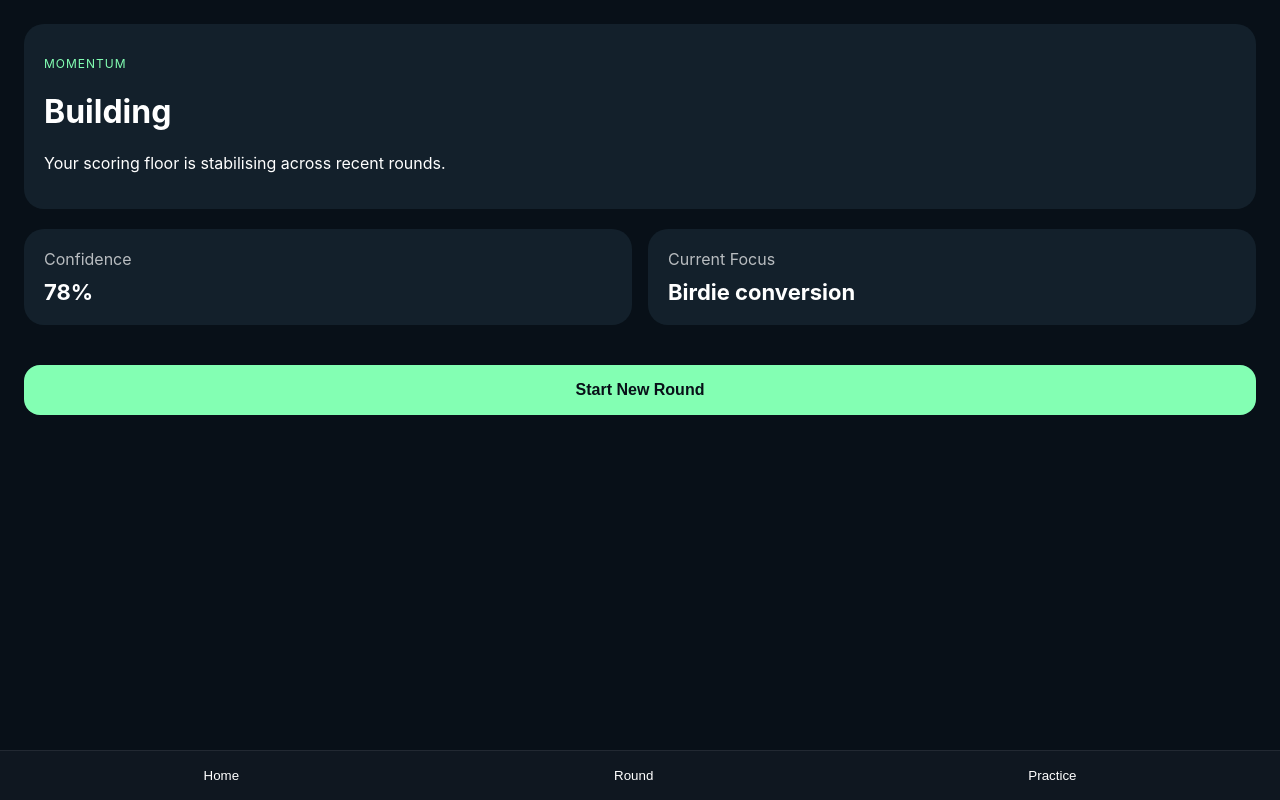
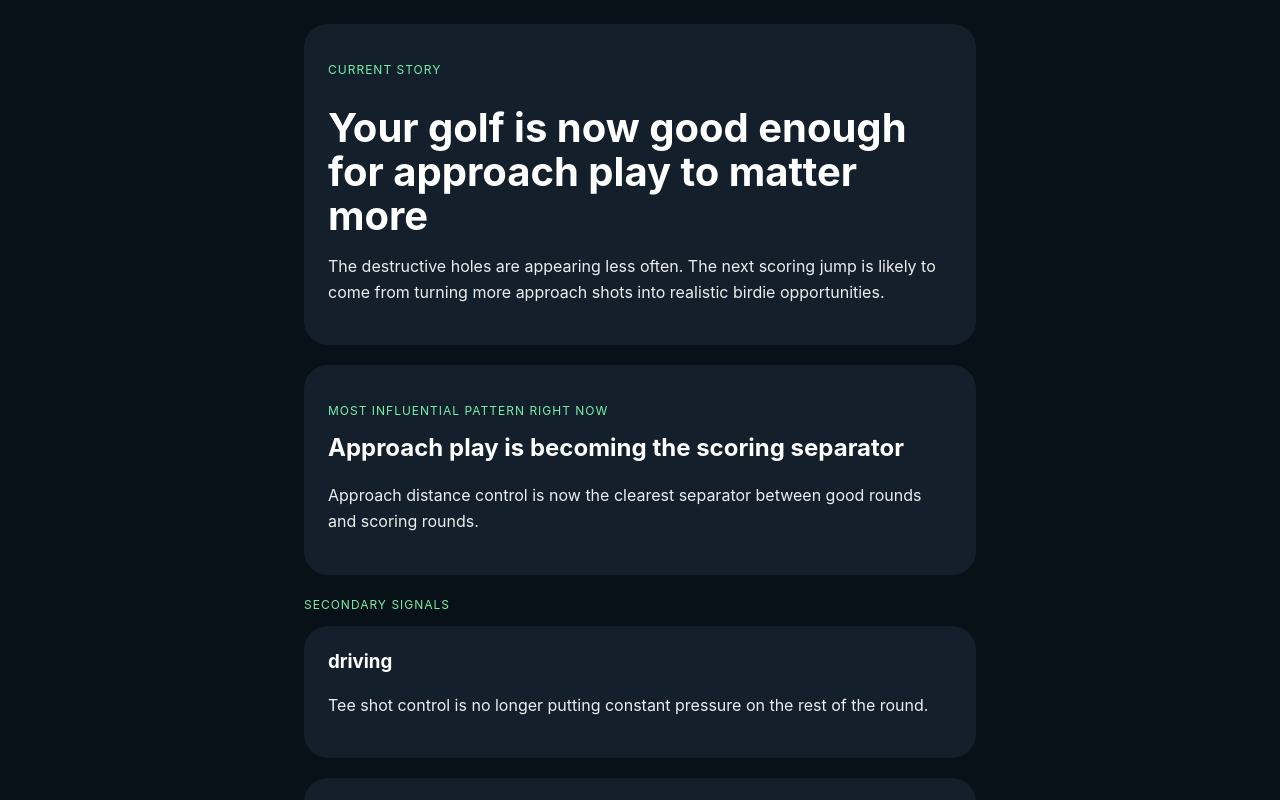
Before and after one commit to 1Kevin-Curtis/Lop-MVP, a React (Vite) app: page / in a window 1280 px wide. Shown: the top 800 px of the page. Built offline with nearby package versions, Linux system fonts and the light colour scheme.

Commit message:
Add files via upload

```diff
--- a/src/App.jsx
+++ b/src/App.jsx
@@ -1,68 +1,33 @@
 
-import { useState } from "react";
 import HomeScreen from "./screens/HomeScreen";
-import CourseSetupScreen from "./screens/CourseSetupScreen";
-import CaptureRoundScreen from "./screens/CaptureRoundScreen";
-import RoundCompleteScreen from "./screens/RoundCompleteScreen";
-import PracticeScreen from "./screens/PracticeScreen";
-import BottomNav from "./components/BottomNav";
 
 export default function App() {
-  const [screen, setScreen] = useState("home");
+  const playerSignals = [
+    {
+      type: "driving",
+      importance: 72,
+      confidence: 81,
+      trend: "improving",
+      narrative:
+        "Tee shot control is no longer putting constant pressure on the rest of the round."
+    },
+    {
+      type: "approach",
+      importance: 94,
+      confidence: 76,
+      trend: "blocking",
+      narrative:
+        "Approach distance control is now the clearest separator between good rounds and scoring rounds."
+    },
+    {
+      type: "putting",
+      importance: 63,
+      confidence: 58,
+      trend: "emerging",
+      narrative:
+        "Pace control is stabilising, but scoring conversion still comes and goes under pressure."
+    }
+  ];
 
-  const [roundData, setRoundData] = useState({
-    course: "Sunningdale",
-    tees: "White",
-    holes: [],
-    scoreHistory: [84, 82, 81, 79]
-  });
-
-  const startRound = (course, tees) => {
-    setRoundData(prev => ({
-      ...prev,
-      course,
-      tees,
-      holes: []
-    }));
-
-    setScreen("capture");
-  };
-
-  const completeRound = (holes) => {
-    const totalScore = holes.reduce((sum, h) => sum + h.score, 0);
-
-    setRoundData(prev => ({
-      ...prev,
-      holes,
-      scoreHistory: [...prev.scoreHistory, totalScore]
-    }));
-
-    setScreen("complete");
-  };
-
-  return (
-    <div className="app-shell">
-      {screen === "home" && (
-        <HomeScreen roundData={roundData} onStart={() => setScreen("setup")} />
-      )}
-
-      {screen === "setup" && (
-        <CourseSetupScreen onStart={startRound} />
-      )}
-
-      {screen === "capture" && (
-        <CaptureRoundScreen onComplete={completeRound} />
-      )}
-
-      {screen === "complete" && (
-        <RoundCompleteScreen roundData={roundData} />
-      )}
-
-      {screen === "practice" && (
-        <PracticeScreen />
-      )}
-
-      <BottomNav onNavigate={setScreen} />
-    </div>
-  );
+  return <HomeScreen signals={playerSignals} />;
 }
--- /dev/null
+++ b/src/features/signals/prioritisationEngine.js
@@ -0,0 +1,15 @@
+
+export function prioritiseSignals(signals) {
+  const ordered = [...signals].sort(
+    (a, b) => b.importance - a.importance
+  );
+
+  const primary = ordered[0];
+
+  const secondary = ordered.slice(1);
+
+  return {
+    primary,
+    secondary
+  };
+}
--- /dev/null
+++ b/src/features/storytelling/coachingNarratives.js
@@ -0,0 +1,27 @@
+
+export function buildCoachingStory(primarySignal) {
+  if (primarySignal.type === "approach") {
+    return {
+      title:
+        "Your golf is now good enough for approach play to matter more",
+      summary:
+        "The destructive holes are appearing less often. The next scoring jump is likely to come from turning more approach shots into realistic birdie opportunities."
+    };
+  }
+
+  if (primarySignal.type === "driving") {
+    return {
+      title:
+        "You are starting to trust the shape of your rounds more",
+      summary:
+        "Better tee shot stability is removing recovery golf and creating calmer scoring stretches."
+    };
+  }
+
+  return {
+    title:
+      "Scoring opportunities are beginning to appear more regularly",
+    summary:
+      "The shape of your rounds is improving, even if confidence still fluctuates from hole to hole."
+  };
+}
--- a/src/screens/HomeScreen.jsx
+++ b/src/screens/HomeScreen.jsx
@@ -1,32 +1,59 @@
 
-import { buildProgressionStory } from "../features/progress/progressionEngine";
+import { prioritiseSignals } from "../features/signals/prioritisationEngine";
+import { buildCoachingStory } from "../features/storytelling/coachingNarratives";
 
-export default function HomeScreen({ roundData, onStart }) {
-  const story = buildProgressionStory(roundData.scoreHistory);
+export default function HomeScreen({ signals }) {
+  const prioritised = prioritiseSignals(signals);
+
+  const story = buildCoachingStory(prioritised.primary);
 
   return (
     <div className="screen">
       <div className="hero-card">
-        <p className="eyebrow">Momentum</p>
-        <h1>{story.momentum}</h1>
+        <p className="eyebrow">Current Story</p>
+
+        <h1>{story.title}</h1>
+
         <p>{story.summary}</p>
       </div>
 
-      <div className="metric-grid">
-        <div className="metric-card">
-          <span>Confidence</span>
-          <strong>{story.confidence}%</strong>
-        </div>
+      <div className="primary-signal-card">
+        <p className="eyebrow">Most Influential Pattern Right Now</p>
 
-        <div className="metric-card">
-          <span>Current Focus</span>
-          <strong>{story.focus}</strong>
-        </div>
+        <h2>
+          {prioritised.primary.type === "approach"
+            ? "Approach play is becoming the scoring separator"
+            : prioritised.primary.type === "driving"
+            ? "Tee shot control is reshaping the round"
+            : "Putting confidence is beginning to stabilise"}
+        </h2>
+
+        <p>{prioritised.primary.narrative}</p>
       </div>
 
-      <button className="primary-button" onClick={onStart}>
-        Start New Round
-      </button>
+      <div className="timeline-section">
+        <p className="eyebrow">Secondary Signals</p>
+
+        {prioritised.secondary.map((signal, index) => (
+          <div className="secondary-card" key={index}>
+            <h3>{signal.type}</h3>
+
+            <p>{signal.narrative}</p>
+          </div>
+        ))}
+      </div>
+
+      <div className="focus-card">
+        <p className="eyebrow">Emerging Focus</p>
+
+        <h2>
+          Turn safer approach play into more realistic birdie chances
+        </h2>
+
+        <p>
+          Your scoring patterns suggest the next improvement now comes from precision rather than damage limitation.
+        </p>
+      </div>
     </div>
   );
 }
--- a/src/styles/global.css
+++ b/src/styles/global.css
@@ -12,35 +12,25 @@ body {
 
 .screen {
   padding: 24px;
-  padding-bottom: 100px;
+  max-width: 720px;
+  margin: 0 auto;
+  padding-bottom: 80px;
 }
 
 .hero-card,
-.card,
-.metric-card,
-.insight-card,
-.next-round-card {
+.primary-signal-card,
+.secondary-card,
+.focus-card {
   background: #13202b;
-  border-radius: 20px;
-  padding: 20px;
+  border-radius: 24px;
+  padding: 24px;
   margin-bottom: 20px;
 }
 
-.metric-grid {
-  display: grid;
-  grid-template-columns: 1fr 1fr;
-  gap: 16px;
-  margin-bottom: 20px;
-}
-
-.metric-card span {
-  display: block;
-  opacity: 0.7;
-  margin-bottom: 10px;
-}
-
-.metric-card strong {
-  font-size: 22px;
+.hero-card h1 {
+  font-size: 40px;
+  line-height: 1.1;
+  margin-bottom: 16px;
 }
 
 .eyebrow {
@@ -48,83 +38,20 @@ body {
   text-transform: uppercase;
   font-size: 12px;
   letter-spacing: 1px;
+  margin-bottom: 12px;
 }
 
-.primary-button {
-  width: 100%;
-  padding: 16px;
-  border: none;
-  border-radius: 16px;
-  background: #83ffb3;
-  color: #081018;
-  font-size: 16px;
-  font-weight: 700;
+h2,
+h3 {
+  margin-top: 0;
+  line-height: 1.3;
 }
 
-.bottom-nav {
-  position: fixed;
-  bottom: 0;
-  width: 100%;
-  display: flex;
-  justify-content: space-around;
-  padding: 16px;
-  background: #0f1720;
-  border-top: 1px solid rgba(255,255,255,0.08);
+p {
+  line-height: 1.6;
+  opacity: 0.92;
 }
 
-.bottom-nav button {
-  background: transparent;
-  border: none;
-  color: white;
+.timeline-section {
+  margin-bottom: 24px;
 }
-
-.score-selector {
-  display: flex;
-  justify-content: center;
-  align-items: center;
-  gap: 24px;
-  margin: 40px 0;
-}
-
-.score-selector button {
-  width: 60px;
-  height: 60px;
-  border-radius: 50%;
-  border: none;
-  font-size: 28px;
-}
-
-.score-number {
-  font-size: 64px;
-  font-weight: 700;
-}
-
-.tag-grid {
-  display: flex;
-  flex-wrap: wrap;
-  gap: 12px;
-}
-
-.tag-grid button {
-  flex: 1 1 40%;
-  padding: 16px;
-  border-radius: 16px;
-  border: 1px solid rgba(255,255,255,0.08);
-  background: rgba(255,255,255,0.05);
-  color: white;
-}
-
-.active-tag {
-  background: #83ffb3 !important;
-  color: #081018 !important;
-  font-weight: 700;
-}
-
-select {
-  width: 100%;
-  padding: 14px;
-  margin-top: 8px;
-  margin-bottom: 18px;
-  border-radius: 12px;
-  border: none;
-}
```
